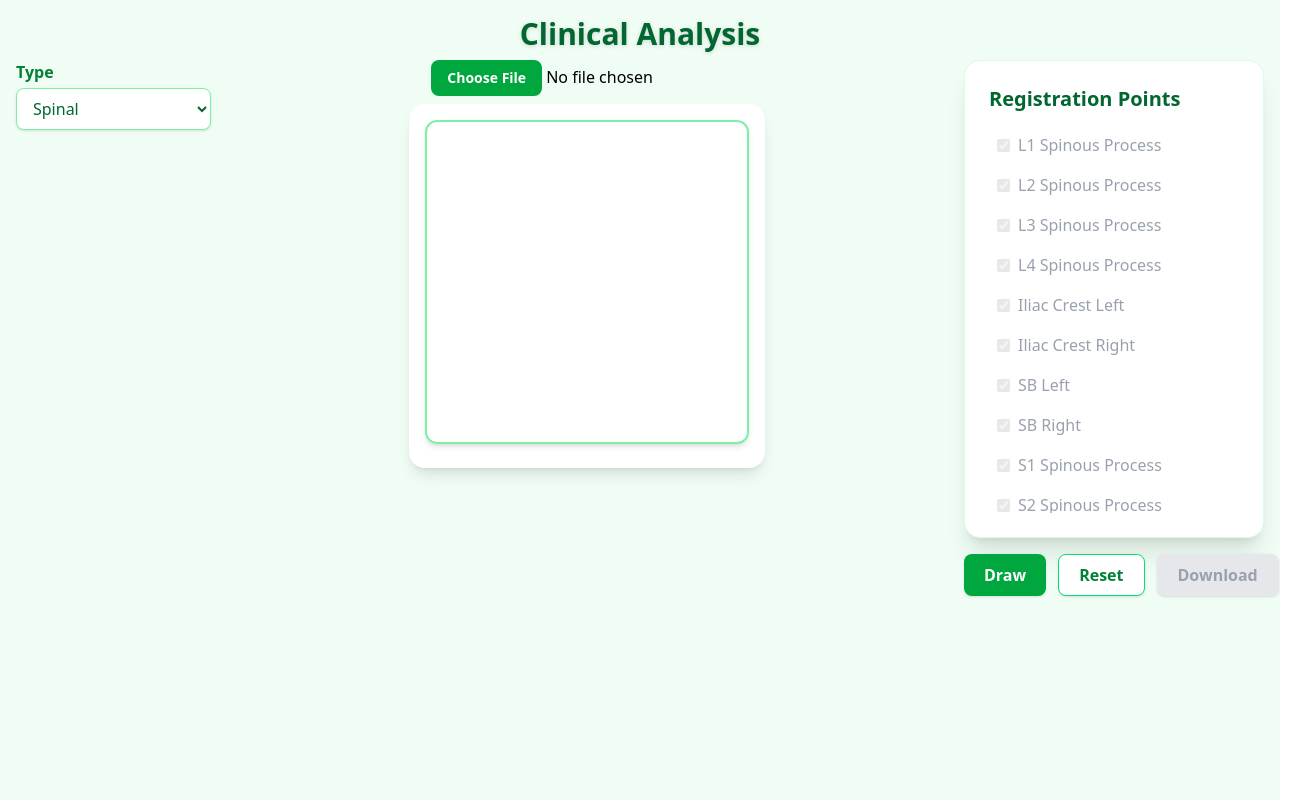
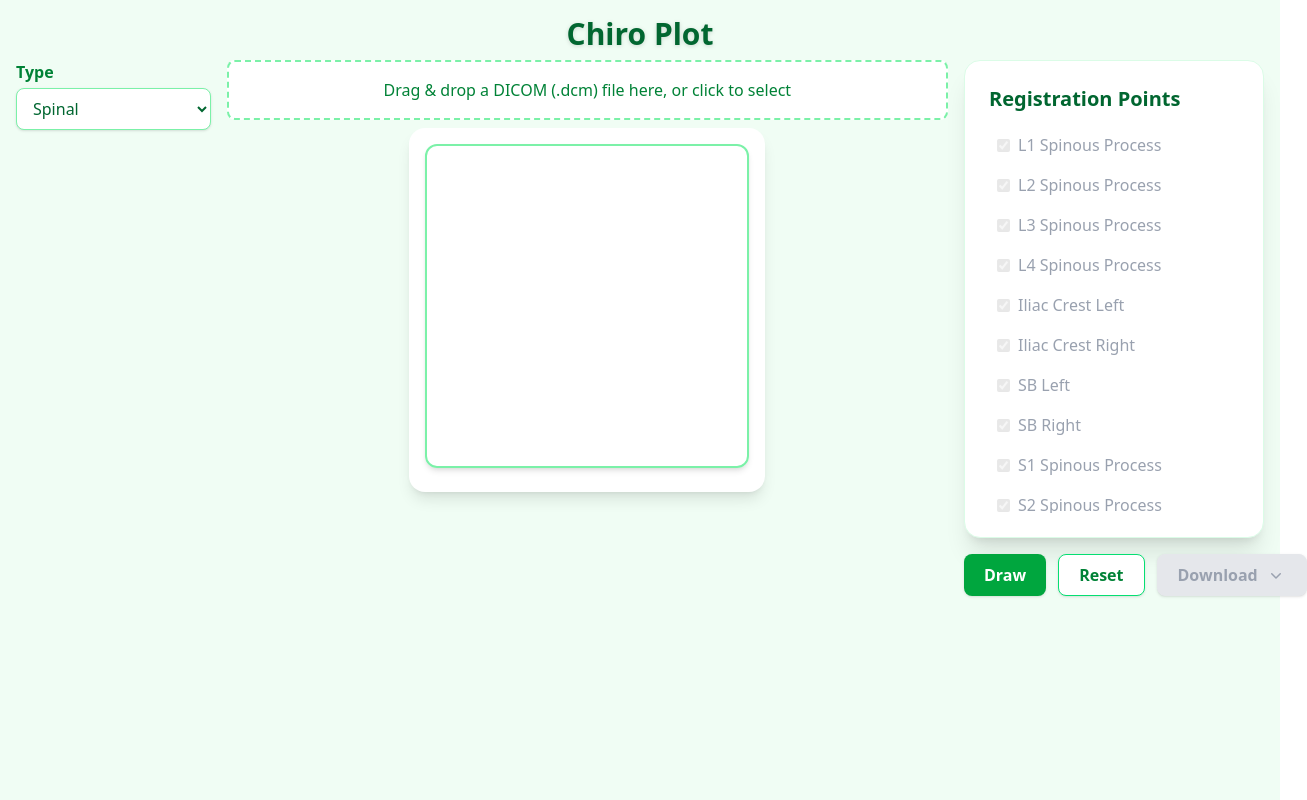
Before and after one commit to mayankgupta-bluebash/clinical_analysis, a React (Vite) app: page / in a window 1280 px wide. Shown: the whole page, 1307 px wide, since content can reach past the window. Built offline with nearby package versions, Linux system fonts and the light colour scheme.

Commit message:
feat: implement drag and drop feature

```diff
--- a/index.html
+++ b/index.html
@@ -3,7 +3,7 @@
 
 <head>
   <meta charset="UTF-8" />
-  <title>Clinical Analysis</title>
+  <title>Chiro Plot</title>
   <script src="https://cdn.jsdelivr.net/npm/@tailwindcss/browser@4"></script>
 </head>
 
--- a/src/pages/App.jsx
+++ b/src/pages/App.jsx
@@ -1,6 +1,6 @@
 import React from 'react';
-import ClinicalAnalysis from './ClinicalAnalysis';
+import ChiroPlot from './ChiroPlot';
 
 export default function App() {
-  return <ClinicalAnalysis />;
+  return <ChiroPlot />;
 }
--- a/src/pages/ClinicalAnalysis.jsx
+++ b/src/pages/ChiroPlot.jsx
@@ -1,8 +1,12 @@
 import React from 'react';
 import { useRef, useState } from 'react';
+import { useDropzone } from 'react-dropzone';
+import { Menu } from '@headlessui/react';
+import { ChevronDownIcon } from '@heroicons/react/20/solid';
+import { jsPDF } from 'jspdf';
 import dicomParser from 'dicom-parser';
 
-const ClinicalAnalysis = () => {
+const ChiroPlot = () => {
   const canvasRef = useRef(null);
   const [selectedRegion, setSelectedRegion] = useState('Spinal');
   const [pinPoints, setPinPoints] = useState([]);
@@ -25,28 +29,22 @@ const ClinicalAnalysis = () => {
     setShowLabels(updated);
   };
 
-  const handleFileChange = (e) => {
-    const file = e.target.files[0];
+  const handleFile = (file) => {
     if (!file) return;
-
     const reader = new FileReader();
     reader.onload = function (event) {
       try {
         const arrayBuffer = event.target.result;
         const byteArray = new Uint8Array(arrayBuffer);
         const dataSet = dicomParser.parseDicom(byteArray);
-
         const width = dataSet.uint16('x00280011');
         const height = dataSet.uint16('x00280010');
         const pixelDataElement = dataSet.elements.x7fe00010;
-
         const pixelData = new Uint8Array(dataSet.byteArray.buffer, pixelDataElement.dataOffset, pixelDataElement.length);
-
         const canvas = canvasRef.current;
         const ctx = canvas.getContext('2d');
         canvas.width = width;
         canvas.height = height;
-
         const imageData = ctx.createImageData(width, height);
         for (let i = 0; i < pixelData.length; i++) {
           const value = pixelData[i];
@@ -55,7 +53,6 @@ const ClinicalAnalysis = () => {
           imageData.data[i * 4 + 2] = value;
           imageData.data[i * 4 + 3] = 255;
         }
-
         ctx.putImageData(imageData, 0, 0);
         setDicomImageData(imageData);
         setPinPoints([]);
@@ -65,11 +62,21 @@ const ClinicalAnalysis = () => {
         console.error(err);
       }
     };
-
     reader.readAsArrayBuffer(file);
   };
 
+  const { getRootProps, getInputProps, isDragActive } = useDropzone({
+    accept: { 'application/dicom': ['.dcm'] },
+    multiple: false,
+    onDrop: (acceptedFiles) => {
+      if (acceptedFiles && acceptedFiles.length > 0) {
+        handleFile(acceptedFiles[0]);
+      }
+    },
+  });
+
   const handleCanvasClick = (e) => {
+    if (pinPoints.length >= REGISTRATION_NAMES.length) return;
     const canvas = canvasRef.current;
     const rect = canvas.getBoundingClientRect();
     const x = e.clientX - rect.left;
@@ -124,12 +131,20 @@ const ClinicalAnalysis = () => {
     setLineDrawn(true);
   };
 
-  const handleDownload = () => {
+  const handleDownloadJPG = () => {
     const canvas = canvasRef.current;
     const link = document.createElement('a');
     link.download = 'clinical-analysis.jpg';
     link.href = canvas.toDataURL('image/jpeg', 0.95);
     link.click();
+  };
+
+  const handleDownloadPDF = () => {
+    const canvas = canvasRef.current;
+    const imgData = canvas.toDataURL('image/jpeg', 0.95);
+    const pdf = new jsPDF({ orientation: 'landscape', unit: 'px', format: [canvas.width, canvas.height] });
+    pdf.addImage(imgData, 'JPEG', 0, 0, canvas.width, canvas.height);
+    pdf.save('clinical-analysis.pdf');
   };
 
   const handleReset = () => {
@@ -147,7 +162,7 @@ const ClinicalAnalysis = () => {
 
   return (
     <div className='min-h-screen bg-green-50 w-full max-w-none p-4'>
-      <h1 className='text-3xl font-extrabold text-center text-green-800 drop-shadow-sm mb-2'>Clinical Analysis</h1>
+      <h1 className='text-3xl font-extrabold text-center text-green-800 drop-shadow-sm mb-2'>Chiro Plot</h1>
       <div className='grid grid-cols-12 gap-4'>
         <div className='col-start-1 col-end-3'>
           <div className='w-full flex flex-col items-start mb-2'>
@@ -168,12 +183,14 @@ const ClinicalAnalysis = () => {
         </div>
         <div className='col-start-3 col-end-10'>
           <div className='flex flex-col items-center'>
-            <input
-              type='file'
-              accept='.dcm'
-              onChange={handleFileChange}
-              className='file:py-2 file:px-4 file:rounded-lg file:border-0 file:text-sm file:font-semibold file:bg-green-600 file:text-white hover:file:bg-green-700 focus:file:ring-2 focus:file:ring-green-400 transition mb-2'
-            />
+            <div
+              {...getRootProps()}
+              className={`w-full mb-2 p-4 border-2 border-dashed rounded-lg transition cursor-pointer ${
+                isDragActive ? 'border-green-600 bg-green-100' : 'border-green-300 bg-white'
+              }`}>
+              <input {...getInputProps()} />
+              <p className='text-green-700 text-center font-medium'>{isDragActive ? 'Drop the DICOM file here...' : 'Drag & drop a DICOM (.dcm) file here, or click to select'}</p>
+            </div>
             <div className='bg-white rounded-2xl shadow-lg p-4 flex flex-col items-center'>
               <canvas
                 ref={canvasRef}
@@ -216,14 +233,47 @@ const ClinicalAnalysis = () => {
               className='px-5 py-2 bg-white text-green-700 border border-green-400 rounded-lg font-semibold hover:bg-green-50 focus:ring-2 focus:ring-green-400 shadow transition'>
               Reset
             </button>
-            <button
-              onClick={handleDownload}
-              disabled={!lineDrawn}
-              className={`px-5 py-2 rounded-lg font-semibold shadow transition border ${
-                lineDrawn ? 'bg-red-600 text-white hover:bg-red-700 border-red-600' : 'bg-gray-200 text-gray-400 border-gray-200 cursor-not-allowed'
-              }`}>
-              Download
-            </button>
+            <Menu
+              as='div'
+              className='relative inline-block text-left'>
+              <div>
+                <Menu.Button
+                  disabled={!lineDrawn}
+                  className={`px-5 py-2 rounded-lg font-semibold shadow transition border flex items-center gap-2 ${
+                    lineDrawn ? 'bg-red-600 text-white hover:bg-red-700 border-red-600' : 'bg-gray-200 text-gray-400 border-gray-200 cursor-not-allowed'
+                  }`}>
+                  Download <ChevronDownIcon className='w-5 h-5' />
+                </Menu.Button>
+              </div>
+              <Menu.Items className='absolute right-0 mt-2 w-44 origin-top-right bg-white border border-gray-200 divide-y divide-gray-100 rounded-md shadow-lg focus:outline-none z-10'>
+                <div className='py-1'>
+                  <Menu.Item>
+                    {({ active }) => (
+                      <button
+                        onClick={handleDownloadJPG}
+                        disabled={!lineDrawn}
+                        className={`w-full text-left px-4 py-2 text-sm ${active ? 'bg-green-100 text-green-800' : 'text-gray-700'} ${
+                          !lineDrawn ? 'opacity-50 cursor-not-allowed' : ''
+                        }`}>
+                        Download as JPG
+                      </button>
+                    )}
+                  </Menu.Item>
+                  <Menu.Item>
+                    {({ active }) => (
+                      <button
+                        onClick={handleDownloadPDF}
+                        disabled={!lineDrawn}
+                        className={`w-full text-left px-4 py-2 text-sm ${active ? 'bg-green-100 text-green-800' : 'text-gray-700'} ${
+                          !lineDrawn ? 'opacity-50 cursor-not-allowed' : ''
+                        }`}>
+                        Download as PDF
+                      </button>
+                    )}
+                  </Menu.Item>
+                </div>
+              </Menu.Items>
+            </Menu>
           </div>
         </div>
       </div>
@@ -231,7 +281,7 @@ const ClinicalAnalysis = () => {
   );
 };
 
-export default ClinicalAnalysis;
+export default ChiroPlot;
 
 const REGISTRATION_OPTIONS = {
   Spinal: [
```
Also changed, not shown: package.json (+7 -3 lines), src/main.js (+5 -4 lines), 1 other file (tests, documents, lock files or other folders).
